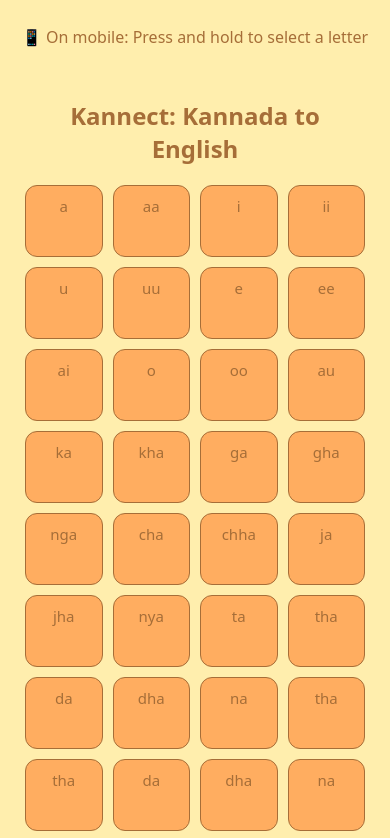
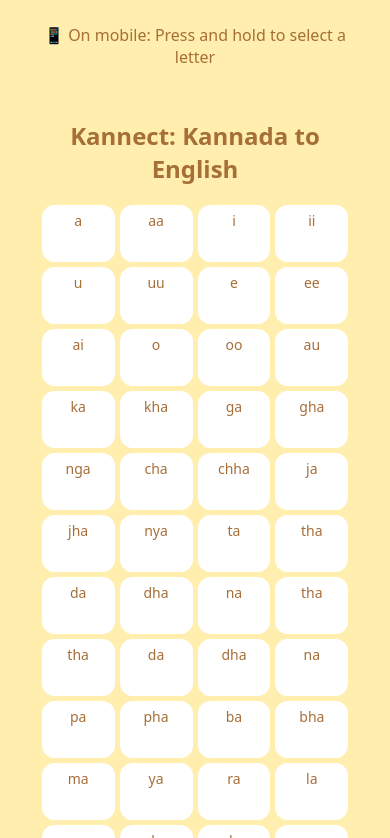
Before and after one commit to ZeroDeaths379/kannada, a plain HTML site: page index.html in a window 390 px wide. Shown: the top 838 px of the page. Drawn offline with Linux system fonts and the light colour scheme.

Commit message:
Update styles.css

```diff
--- a/styles.css
+++ b/styles.css
@@ -5,71 +5,49 @@ body {
     align-items: center;
     background: #FFEEAD;
     color: #A66E38;
-  margin: 0;
-  padding: 0;
   }
-
   .game-container {
     text-align: center;
-  width: 95%;
+    width: 90%;
     max-width: 600px;
-  padding: 20px 10px;
   }
-
   .board, .inventory {
     padding: 15px;
     margin: 10px auto;
   }
-
   .board h2 {
     margin-bottom: 20px;
   }
-
-#timer {
-  margin: 10px 0;
-  font-weight: bold;
-  font-size: 1.2em;
-}
-
   #english-slots, #kannada-letters {
     display: grid;
-  grid-template-columns: repeat(auto-fill, minmax(70px, 1fr));
-  gap: 10px;
+    grid-template-columns: repeat(auto-fill, minmax(60px, 1fr));
+    gap: 5px;
   }
-
   .letter, .slot {
-  font-size: clamp(14px, 4vw, 18px);
-  height: 60px;
-  padding: 10px;
+    font-size: 18px;
+    height: 30px;
+    padding: 5px;
     text-align: center;
     cursor: pointer;
-  border: 1px solid #a66e38;
+    border: 1px solid #ffffff;
     overflow: hidden;
     text-overflow: ellipsis;
     white-space: nowrap;
-  background-color: #FFAD60;
+    background-color: #ffffff;
     border-radius: 12px;
-  transition: background-color 0.3s ease;
   }
-
   .letter.incorrect {
-  background-color: #a66e38 !important;
+    background-color: #ffffff !important;
   }
-
   @media (max-width: 600px) {
     .letter, .slot {
       font-size: 16px;
       height: 50px;
     }
   }
-
   @media (max-width: 400px) {
     .letter, .slot {
-    font-size: 15px;
-    height: 50px;
-  }
-
-  .game-container {
-    padding: 10px;
+      font-size: 14px;
+      height: 45px;
     }
   }
```
Lines whose indentation alone changed are shown as unchanged.
